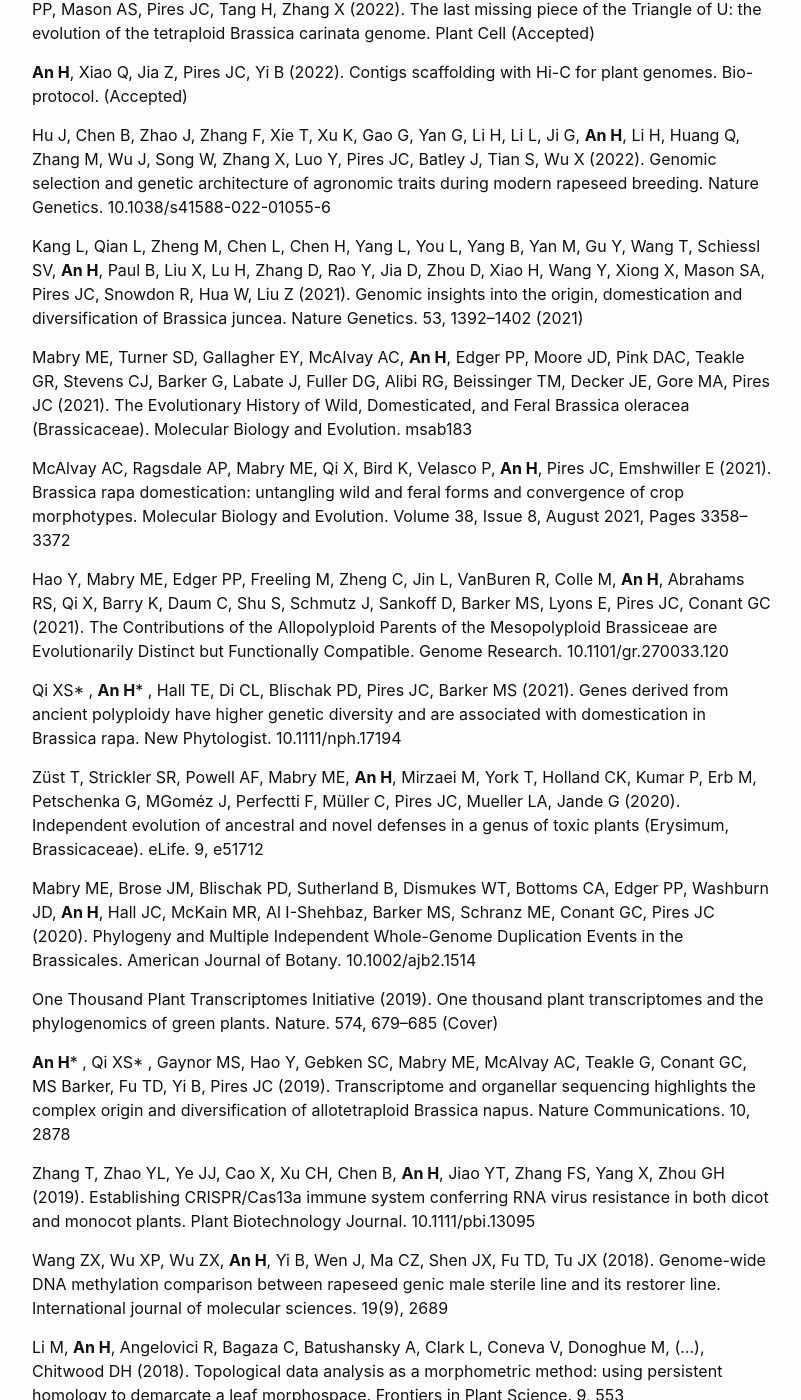
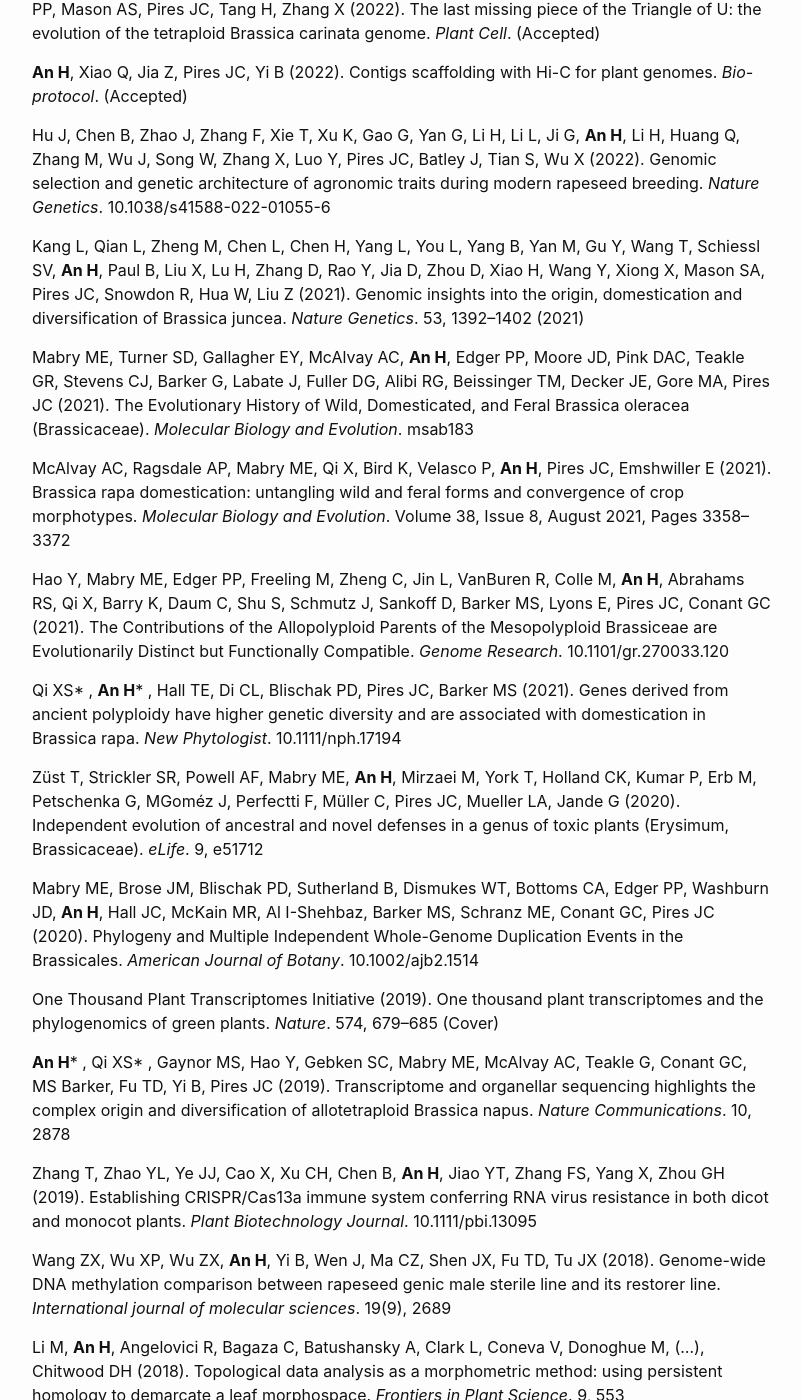
Before and after one commit to anhong11/anhong11.github.io, a Jekyll site: the page built from Publications.md, in a window 1280 px wide and 1400 px high, scrolled down 305 px. Shown: the whole window, without its empty margins (238-1039 px from the left). Built offline with Jekyll 4.4.1, drawn with Linux system fonts in a browser that asks for light colours; some of the changed text lies outside the part shown.

Commit message:
Update Publications.md

```diff
--- a/Publications.md
+++ b/Publications.md
@@ -6,44 +6,44 @@ permalink: /Publications/
 
 ### [Google Scholar](https://scholar.google.com/citations?user=-hlqhd0AAAAJ&hl=en)
 
-Yim WC, Swain ML, Ma D, __An H__, Bird K, Crudie DD, Wang S, Ham HD, Luzuriaga-Neira A, Kirkwood JS, Hur M, Solomon JKQ, Harper JF, Kosma DK, Alvarez-Ponce D, Cushman JC, Edger PP, Mason AS, Pires JC, Tang H, Zhang X (2022). The last missing piece of the Triangle of U: the evolution of the tetraploid Brassica carinata genome. Plant Cell (Accepted)
+Yim WC, Swain ML, Ma D, __An H__, Bird K, Crudie DD, Wang S, Ham HD, Luzuriaga-Neira A, Kirkwood JS, Hur M, Solomon JKQ, Harper JF, Kosma DK, Alvarez-Ponce D, Cushman JC, Edger PP, Mason AS, Pires JC, Tang H, Zhang X (2022). The last missing piece of the Triangle of U: the evolution of the tetraploid Brassica carinata genome. _Plant Cell_. (Accepted)
 
-__An H__, Xiao Q, Jia Z, Pires JC, Yi B (2022). Contigs scaffolding with Hi-C for plant genomes. Bio-protocol. (Accepted)
+__An H__, Xiao Q, Jia Z, Pires JC, Yi B (2022). Contigs scaffolding with Hi-C for plant genomes. _Bio-protocol_. (Accepted)
 
-Hu J, Chen B, Zhao J, Zhang F, Xie T, Xu K, Gao G, Yan G, Li H, Li L, Ji G, __An H__, Li H, Huang Q, Zhang M, Wu J, Song W, Zhang X, Luo Y, Pires JC, Batley J, Tian S, Wu X (2022). Genomic selection and genetic architecture of agronomic traits during modern rapeseed breeding. Nature Genetics. 10.1038/s41588-022-01055-6
+Hu J, Chen B, Zhao J, Zhang F, Xie T, Xu K, Gao G, Yan G, Li H, Li L, Ji G, __An H__, Li H, Huang Q, Zhang M, Wu J, Song W, Zhang X, Luo Y, Pires JC, Batley J, Tian S, Wu X (2022). Genomic selection and genetic architecture of agronomic traits during modern rapeseed breeding. _Nature Genetics_. 10.1038/s41588-022-01055-6
 
-Kang L, Qian L, Zheng M, Chen L, Chen H, Yang L, You L, Yang B, Yan M, Gu Y, Wang T, Schiessl SV, __An H__, Paul B, Liu X, Lu H, Zhang D, Rao Y, Jia D, Zhou D, Xiao H, Wang Y, Xiong X, Mason SA, Pires JC, Snowdon R, Hua W, Liu Z (2021). Genomic insights into the origin, domestication and diversification of Brassica juncea. Nature Genetics. 53, 1392–1402 (2021)
+Kang L, Qian L, Zheng M, Chen L, Chen H, Yang L, You L, Yang B, Yan M, Gu Y, Wang T, Schiessl SV, __An H__, Paul B, Liu X, Lu H, Zhang D, Rao Y, Jia D, Zhou D, Xiao H, Wang Y, Xiong X, Mason SA, Pires JC, Snowdon R, Hua W, Liu Z (2021). Genomic insights into the origin, domestication and diversification of Brassica juncea. _Nature Genetics_. 53, 1392–1402 (2021)
 
-Mabry ME, Turner SD, Gallagher EY, McAlvay AC, __An H__, Edger PP, Moore JD, Pink DAC, Teakle GR, Stevens CJ, Barker G, Labate J, Fuller DG, Alibi RG, Beissinger TM, Decker JE, Gore MA, Pires JC (2021). The Evolutionary History of Wild, Domesticated, and Feral Brassica oleracea (Brassicaceae). Molecular Biology and Evolution. msab183
+Mabry ME, Turner SD, Gallagher EY, McAlvay AC, __An H__, Edger PP, Moore JD, Pink DAC, Teakle GR, Stevens CJ, Barker G, Labate J, Fuller DG, Alibi RG, Beissinger TM, Decker JE, Gore MA, Pires JC (2021). The Evolutionary History of Wild, Domesticated, and Feral Brassica oleracea (Brassicaceae). _Molecular Biology and Evolution_. msab183
 
-McAlvay AC, Ragsdale AP, Mabry ME, Qi X, Bird K, Velasco P, __An H__, Pires JC, Emshwiller E (2021). Brassica rapa domestication: untangling wild and feral forms and convergence of crop morphotypes. Molecular Biology and Evolution. Volume 38, Issue 8, August 2021, Pages 3358–3372
+McAlvay AC, Ragsdale AP, Mabry ME, Qi X, Bird K, Velasco P, __An H__, Pires JC, Emshwiller E (2021). Brassica rapa domestication: untangling wild and feral forms and convergence of crop morphotypes. _Molecular Biology and Evolution_. Volume 38, Issue 8, August 2021, Pages 3358–3372
 
-Hao Y, Mabry ME, Edger PP, Freeling M, Zheng C, Jin L, VanBuren R, Colle M, __An H__, Abrahams RS, Qi X, Barry K, Daum C, Shu S, Schmutz J, Sankoff D, Barker MS, Lyons E, Pires JC, Conant GC (2021). The Contributions of the Allopolyploid Parents of the Mesopolyploid Brassiceae are Evolutionarily Distinct but Functionally Compatible. Genome Research. 10.1101/gr.270033.120
+Hao Y, Mabry ME, Edger PP, Freeling M, Zheng C, Jin L, VanBuren R, Colle M, __An H__, Abrahams RS, Qi X, Barry K, Daum C, Shu S, Schmutz J, Sankoff D, Barker MS, Lyons E, Pires JC, Conant GC (2021). The Contributions of the Allopolyploid Parents of the Mesopolyploid Brassiceae are Evolutionarily Distinct but Functionally Compatible. _Genome Research_. 10.1101/gr.270033.120
 
-Qi XS* , __An H__* , Hall TE, Di CL, Blischak PD, Pires JC, Barker MS (2021). Genes derived from ancient polyploidy have higher genetic diversity and are associated with domestication in Brassica rapa. New Phytologist. 10.1111/nph.17194
+Qi XS* , __An H__* , Hall TE, Di CL, Blischak PD, Pires JC, Barker MS (2021). Genes derived from ancient polyploidy have higher genetic diversity and are associated with domestication in Brassica rapa. _New Phytologist_. 10.1111/nph.17194
 
-Züst T, Strickler SR, Powell AF, Mabry ME, __An H__, Mirzaei M, York T, Holland CK, Kumar P, Erb M, Petschenka G, MGoméz J, Perfectti F, Müller C, Pires JC, Mueller LA, Jande G (2020). Independent evolution of ancestral and novel defenses in a genus of toxic plants (Erysimum, Brassicaceae). eLife. 9, e51712
+Züst T, Strickler SR, Powell AF, Mabry ME, __An H__, Mirzaei M, York T, Holland CK, Kumar P, Erb M, Petschenka G, MGoméz J, Perfectti F, Müller C, Pires JC, Mueller LA, Jande G (2020). Independent evolution of ancestral and novel defenses in a genus of toxic plants (Erysimum, Brassicaceae). _eLife_. 9, e51712
 
-Mabry ME, Brose JM, Blischak PD, Sutherland B, Dismukes WT, Bottoms CA, Edger PP, Washburn JD, __An H__, Hall JC, McKain MR, Al I-Shehbaz, Barker MS, Schranz ME, Conant GC, Pires JC (2020). Phylogeny and Multiple Independent Whole-Genome Duplication Events in the Brassicales. American Journal of Botany. 10.1002/ajb2.1514
+Mabry ME, Brose JM, Blischak PD, Sutherland B, Dismukes WT, Bottoms CA, Edger PP, Washburn JD, __An H__, Hall JC, McKain MR, Al I-Shehbaz, Barker MS, Schranz ME, Conant GC, Pires JC (2020). Phylogeny and Multiple Independent Whole-Genome Duplication Events in the Brassicales. _American Journal of Botany_. 10.1002/ajb2.1514
 
-One Thousand Plant Transcriptomes Initiative (2019). One thousand plant transcriptomes and the phylogenomics of green plants. Nature. 574, 679–685 (Cover)
+One Thousand Plant Transcriptomes Initiative (2019). One thousand plant transcriptomes and the phylogenomics of green plants. _Nature_. 574, 679–685 (Cover)
 
-__An H__* , Qi XS* , Gaynor MS, Hao Y, Gebken SC, Mabry ME, McAlvay AC, Teakle G, Conant GC, MS Barker, Fu TD, Yi B, Pires JC (2019). Transcriptome and organellar sequencing highlights the complex origin and diversification of allotetraploid Brassica napus. Nature Communications. 10, 2878
+__An H__* , Qi XS* , Gaynor MS, Hao Y, Gebken SC, Mabry ME, McAlvay AC, Teakle G, Conant GC, MS Barker, Fu TD, Yi B, Pires JC (2019). Transcriptome and organellar sequencing highlights the complex origin and diversification of allotetraploid Brassica napus. _Nature Communications_. 10, 2878
 
-Zhang T, Zhao YL, Ye JJ, Cao X, Xu CH, Chen B, __An H__, Jiao YT, Zhang FS, Yang X, Zhou GH (2019). Establishing CRISPR/Cas13a immune system conferring RNA virus resistance in both dicot and monocot plants. Plant Biotechnology Journal. 10.1111/pbi.13095
+Zhang T, Zhao YL, Ye JJ, Cao X, Xu CH, Chen B, __An H__, Jiao YT, Zhang FS, Yang X, Zhou GH (2019). Establishing CRISPR/Cas13a immune system conferring RNA virus resistance in both dicot and monocot plants. _Plant Biotechnology Journal_. 10.1111/pbi.13095
 
-Wang ZX, Wu XP, Wu ZX, __An H__, Yi B, Wen J, Ma CZ, Shen JX, Fu TD, Tu JX (2018). Genome-wide DNA methylation comparison between rapeseed genic male sterile line and its restorer line. International journal of molecular sciences. 19(9), 2689
+Wang ZX, Wu XP, Wu ZX, __An H__, Yi B, Wen J, Ma CZ, Shen JX, Fu TD, Tu JX (2018). Genome-wide DNA methylation comparison between rapeseed genic male sterile line and its restorer line. _International journal of molecular sciences_. 19(9), 2689
 
-Li M, __An H__, Angelovici R, Bagaza C, Batushansky A, Clark L, Coneva V, Donoghue M, (…), Chitwood DH (2018). Topological data analysis as a morphometric method: using persistent homology to demarcate a leaf morphospace. Frontiers in Plant Science. 9, 553
+Li M, __An H__, Angelovici R, Bagaza C, Batushansky A, Clark L, Coneva V, Donoghue M, (…), Chitwood DH (2018). Topological data analysis as a morphometric method: using persistent homology to demarcate a leaf morphospace. _Frontiers in Plant Science_. 9, 553
 
-Zhang T, Zheng QF, Yi X, __An H__, Zhao YL, Ma SQ, Zhou GH (2018). Establishing RNA virus resistance in plants by harnessing CRISPR immune system. Plant Biotechnology Journal. 10.1111/pbi.12881
+Zhang T, Zheng QF, Yi X, __An H__, Zhao YL, Ma SQ, Zhou GH (2018). Establishing RNA virus resistance in plants by harnessing CRISPR immune system. _Plant Biotechnology Journal_. 10.1111/pbi.12881
 
-Qi XS* , __An H__* , Ragsdale AP, Hall TE, Gutenkunst RN, Pires JC, Barker MS (2017). Genomic inferences of domestication events are corroborated by written records in Brassica rapa. Molecular Ecology. 10.1111/mec.14131 (Co-first author)
+Qi XS* , __An H__* , Ragsdale AP, Hall TE, Gutenkunst RN, Pires JC, Barker MS (2017). Genomic inferences of domestication events are corroborated by written records in Brassica rapa. _Molecular Ecology_. 10.1111/mec.14131 (Co-first author)
 
-Bird KA, __An H__, Gazave E, Gore MA, Pires JC, Robertson LD, Labate JA (2017). Population structure and phylogenetic relationships in a diverse panel of Brassica rapa L. Frontiers in Plant Science. 8, 321
+Bird KA, __An H__, Gazave E, Gore MA, Pires JC, Robertson LD, Labate JA (2017). Population structure and phylogenetic relationships in a diverse panel of Brassica rapa L. _Frontiers in Plant Science_. 8, 321
 
-Liu Z, Yang ZH, Wang X, Li KD, __An H__, Liu J, Yang GS, Fu TD, Yi B, and Hong DF (2016). A mitochondria-targeted PPR protein restores Polima cytoplasmic male sterility by reducing orf224 transcripts in Brassica napus. Molecular Plant. 9 (7), 1082-1084
+Liu Z, Yang ZH, Wang X, Li KD, __An H__, Liu J, Yang GS, Fu TD, Yi B, and Hong DF (2016). A mitochondria-targeted PPR protein restores Polima cytoplasmic male sterility by reducing orf224 transcripts in Brassica napus. _Molecular Plant_. 9 (7), 1082-1084
 
-Liu CQ, Zhang XK, Zhang K, __An H__, Hu KN, Wen J, Shen JX, Ma CZ, Yi B, Tu JX, Fu TD (2015). Comparative analysis of the Brassica napus root and leaf transcript profiling in response to drought stress. International journal of molecular sciences. 16 (8), 18752-18777
+Liu CQ, Zhang XK, Zhang K, __An H__, Hu KN, Wen J, Shen JX, Ma CZ, Yi B, Tu JX, Fu TD (2015). Comparative analysis of the Brassica napus root and leaf transcript profiling in response to drought stress. _International journal of molecular sciences_. 16 (8), 18752-18777
 
-__An H__, Yang ZH, Yi B, Wen J, Shen JX, Tu JX, Ma CZ, Fu TD (2014). Comparative transcript profiling of the fertile and sterile flower buds of pol CMS in B. napus. BMC Genomics. 15 (1), 258
+__An H__, Yang ZH, Yi B, Wen J, Shen JX, Tu JX, Ma CZ, Fu TD (2014). Comparative transcript profiling of the fertile and sterile flower buds of pol CMS in B. napus. _BMC Genomics_. 15 (1), 258
```
